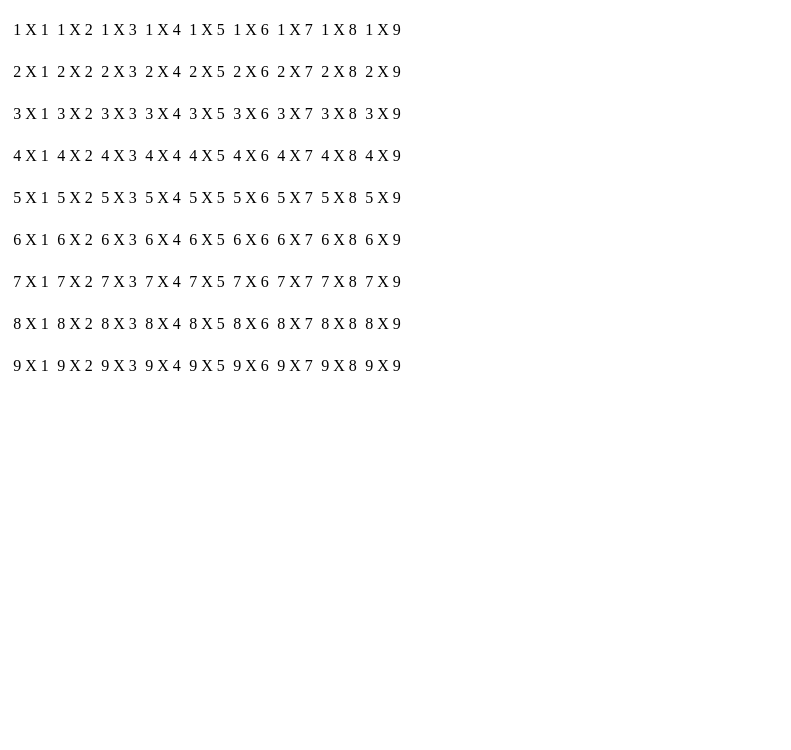
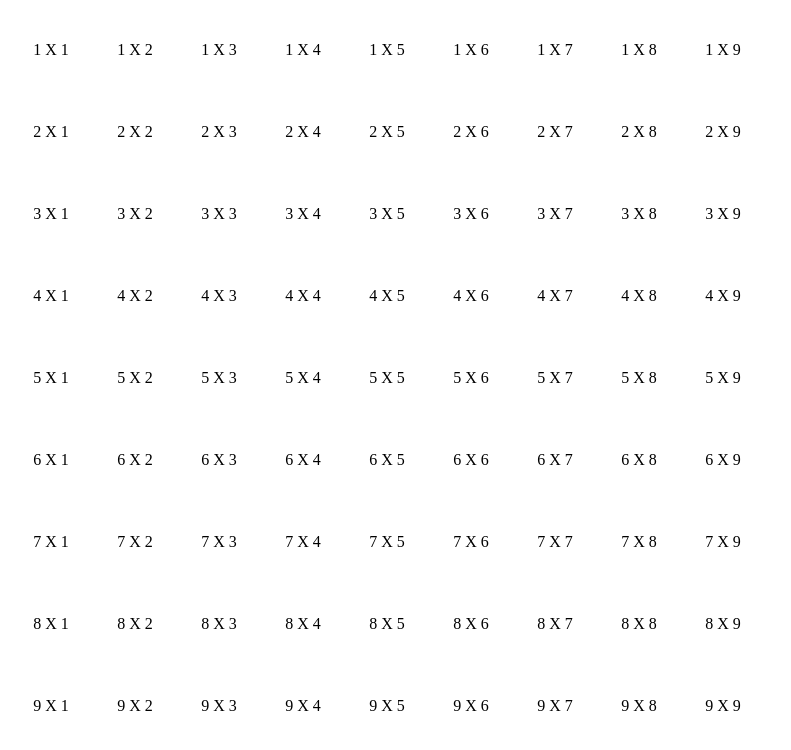
Before and after one commit to BrianHanechak/multiply-js, a website: page src/index.html in a window 1280 px wide. Shown: the whole page, without its empty margins (0-791 px from the left). Drawn offline with Linux system fonts and the light colour scheme.

Commit message:
Removed redundant code, added color

```diff
--- a/src/mult.js
+++ b/src/mult.js
@@ -23,7 +23,6 @@ $(document).ready(function() {
 			col.attr("id", "C" + rowVal.toString() + "_" + colVal.toString())
 			col.attr("row", rowVal.toString());
 			col.attr("col", colVal.toString());
-			col.text(rowVal.toString() + " X " + colVal.toString());
 			col.click(function() { toggle($(this)); });
 			col.text(rowVal.toString() + " X " + colVal.toString());
 			row.append(col);
--- a/src/styles.css
+++ b/src/styles.css
@@ -1,9 +1,10 @@
 .pressed {
 	font-weight: bold;
+	color: #FF0000;
 }
 
 .cell {
-	width: 40px;
-	height: 40px;
+	width: 80px;
+	height: 80px;
 	text-align: center;
 }
```
